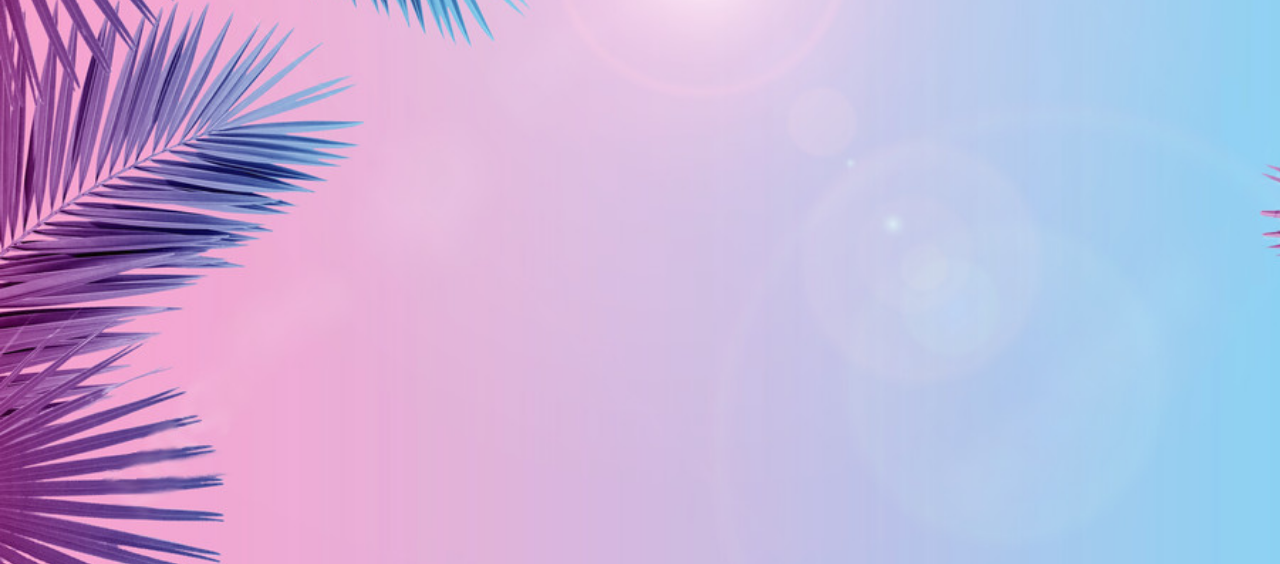
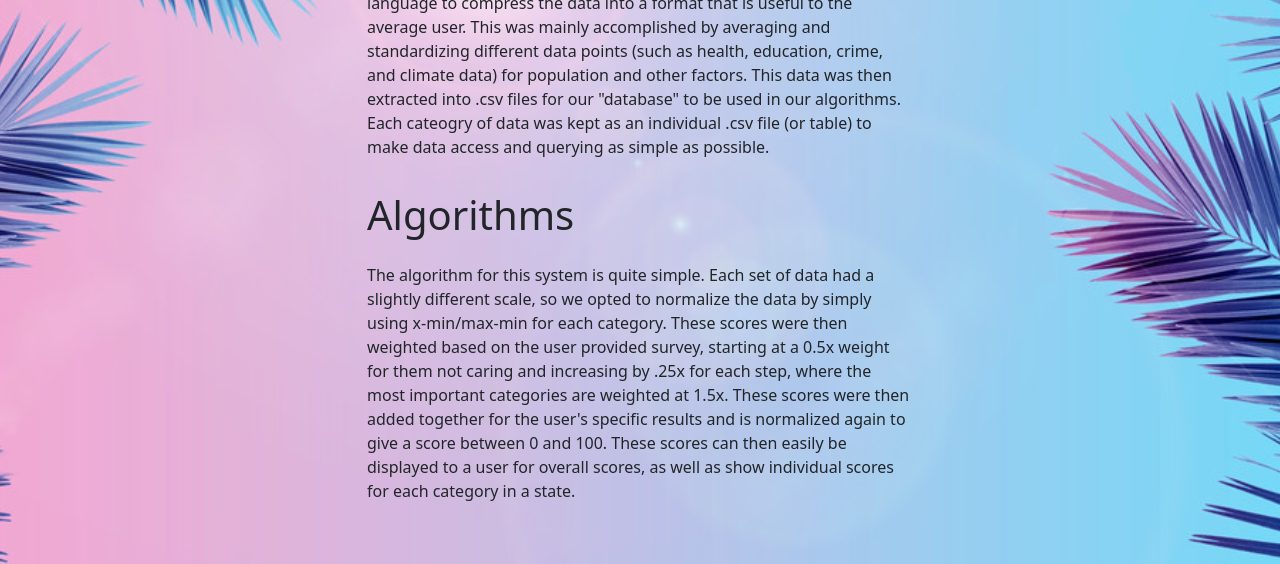
Before and after one commit to cbonesteel/tropical-bliss, a Flask app: page /data in a window 1280 px wide. Shown: the part 234-798 px from the top of the page. Run offline with Flask 2, Linux system fonts and the light colour scheme.

Commit message:
finished data page

```diff
--- a/templates/data.html
+++ b/templates/data.html
@@ -5,15 +5,37 @@
     <img src="pictures/buttons/back.png" style="width: 75px;height: 75px;">
 </a>
 
-
-<body>
-For this challenge, we took the data provided in the ECL already uploaded and converted it into an .csv file. This was achieved by taking in the files in .
-</body>
-<body>
-The algorithms were also developed by
-</body>
 {% endblock %}
 
 {% block content %}
-
+<div class="container-fluid">
+    <div class="container">
+        <div class="row">
+            <div class="col-sm-3"></div>
+            <div class="col">
+                <h1 class="py-3">Data Source</h1>
+                <p>
+                    For this web application, we utilized HPPCSystems' preuploaded data as our primary data source.
+                    We were able to utilize HPPCSystems' ECL language to compress the data into a format that is
+                    useful to the average user. This was mainly accomplished by averaging and standardizing different
+                    data points (such as health, education, crime, and climate data) for population and other factors.
+                    This data was then extracted into .csv files for our "database" to be used in our algorithms. Each
+                    cateogry of data was kept as an individual .csv file (or table) to make data access and querying as
+                    simple as possible.
+                </p>
+                <h1 class="py-3">Algorithms</h1>
+                <p>
+                    The algorithm for this system is quite simple. Each set of data had a slightly different scale, so
+                    we opted to normalize the data by simply using x-min/max-min for each category. These scores were then
+                    weighted based on the user provided survey, starting at a 0.5x weight for them not caring and increasing
+                    by .25x for each step, where the most important categories are weighted at 1.5x. These scores were then added
+                    together for the user's specific results and is normalized again to give a score between 0 and 100. These scores
+                    can then easily be displayed to a user for overall scores, as well as show individual scores for each category
+                    in a state.
+                </p>
+            </div>
+            <div class="col-sm-3"></div>
+        </div>
+    </div>
+</div>
 {% endblock %}
```
